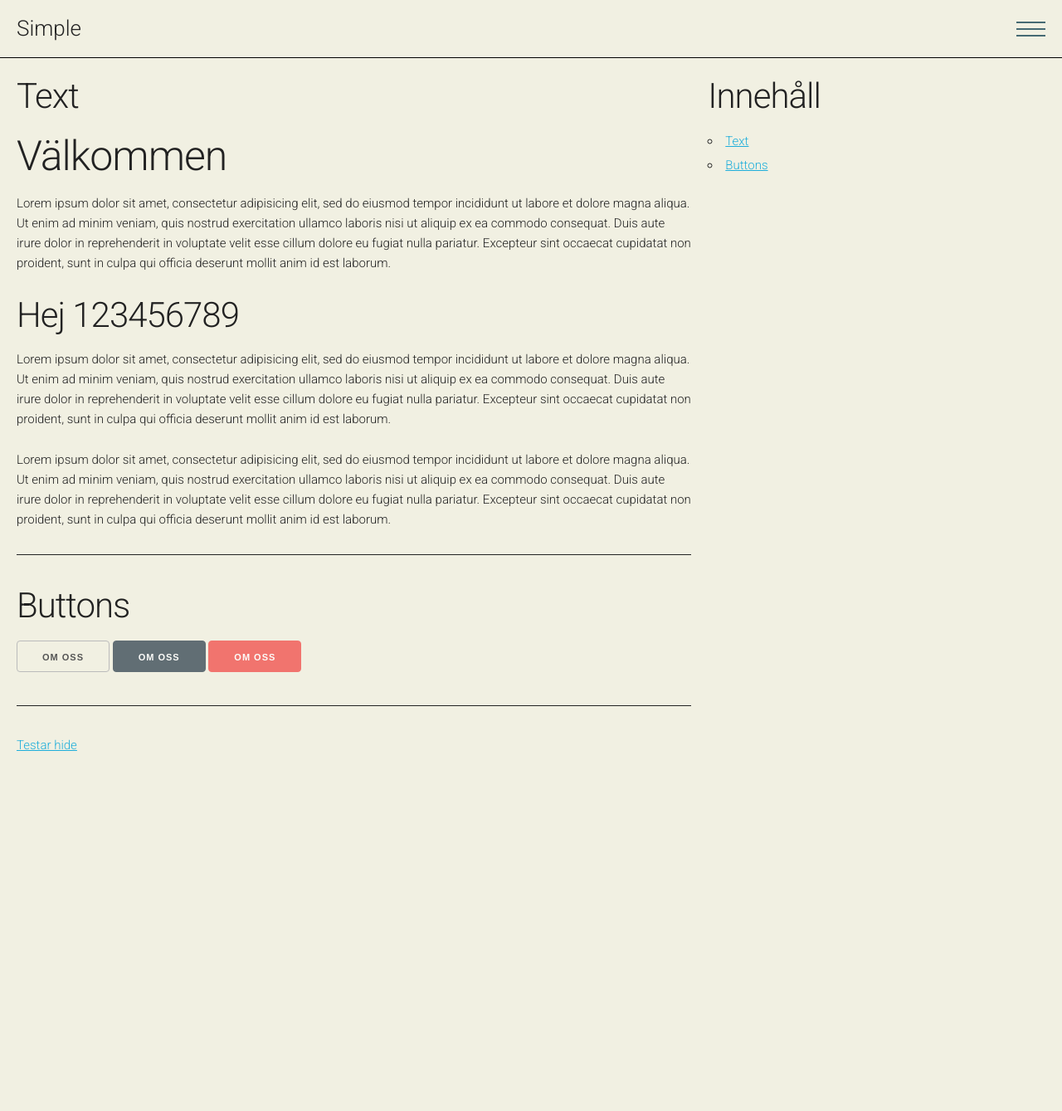
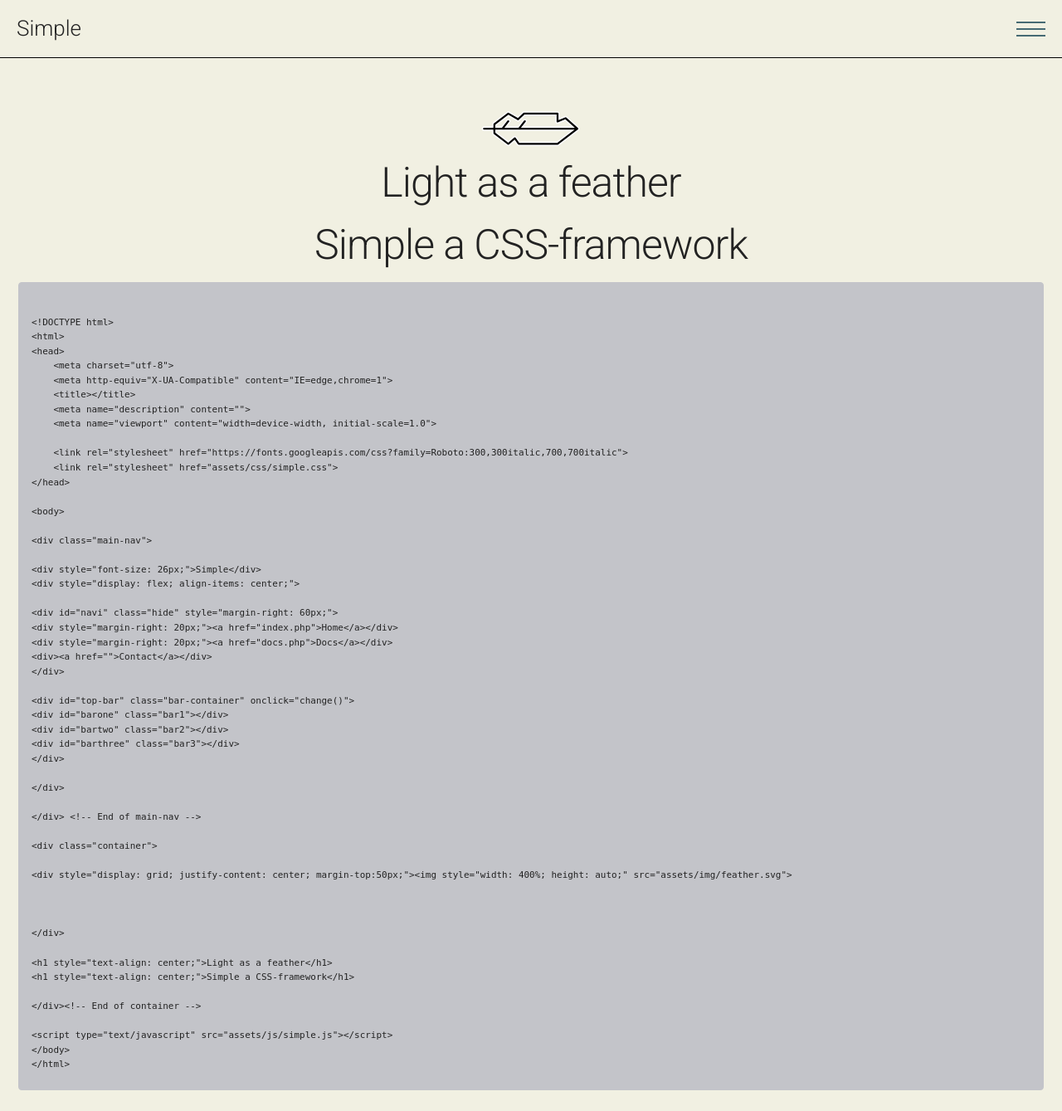
Before and after one commit to peterintelsys/simple, a PHP site: page / in a window 1280 px wide. Shown: the whole page at 83% size. Before the commit the page ends 905 px from the top, so only its background shows below. Run offline with PHP 8.4, Linux system fonts and the light colour scheme.

Commit message:
homepage docs

```diff
--- a/assets/css/simple.css
+++ b/assets/css/simple.css
@@ -122,11 +122,11 @@ p {
 /* Links
 –––––––––––––––––––––––––––––––––––––––––––––––––– */
 a {
-  color: #1EAEDB;
+  color: #1859BD;
 }
 
 a:hover {
-  color: #0FA0CE;
+  color: #1859BD;
 }
 
 /* Forms
@@ -240,8 +240,8 @@ code {
   margin: 0 0.2rem;
   font-size: 90%;
   white-space: nowrap;
-  background: #F1F1F1;
-  border: 1px solid #E1E1E1;
+  background: #C3C4C9;
+  border: 1px solid #C3C4C9;
   border-radius: 4px;
 }
 
@@ -338,6 +338,10 @@ form {
   .grid-responsive {
     display: grid;
   }
+
+  .order-small-1 {
+    grid-row: 2/2;
+  }
 }
 .main-nav {
   display: flex;
@@ -364,8 +368,8 @@ form {
 
 /* Rotate first bar */
 .change .bar1 {
-  -webkit-transform: rotate(-45deg) translate(-8px, 4px);
-  transform: rotate(-45deg) translate(-8px, 4px);
+  -webkit-transform: rotate(-45deg) translate(-7px, 4px);
+  transform: rotate(-45deg) translate(-7px, 4px);
 }
 
 /* Fade out the second bar */
@@ -375,8 +379,8 @@ form {
 
 /* Rotate last bar */
 .change .bar3 {
-  -webkit-transform: rotate(45deg) translate(-7px, -7px);
-  transform: rotate(45deg) translate(-7px, -7px);
+  -webkit-transform: rotate(45deg) translate(-6px, -6px);
+  transform: rotate(45deg) translate(-6px, -6px);
 }
 
 /* Buttons
@@ -387,6 +391,7 @@ input[type=submit],
 input[type=reset],
 input[type=button] {
   display: inline-block;
+  box-sizing: content-box;
   height: 38px;
   padding: 0 30px;
   color: #555;
--- a/assets/css/src/input.scss
+++ b/assets/css/src/input.scss
@@ -3,6 +3,7 @@ $bodycolor: #222;
 $firstcolor: #466A73;
 $btnprimarybackground: #3E4E59;
 $btndanger: #F25652;
+$links: #1859BD;
 
 
 @import'sass/reset';
--- a/assets/css/src/sass/grid.scss
+++ b/assets/css/src/sass/grid.scss
@@ -42,4 +42,8 @@
 	display:grid;
 }
 
+.order-small-1 {
+	grid-row: 2 / 2;
 }
+
+}
--- a/assets/css/src/sass/modules/buttons.scss
+++ b/assets/css/src/sass/modules/buttons.scss
@@ -7,7 +7,7 @@ input[type="reset"],
 input[type="button"] {
   display: inline-block;
   height: 38px;
-  padding: 0 30px;
+  padding: 0 30px !important;
   color: #555;
   text-align: center;
   font-size: 11px;
@@ -21,7 +21,8 @@ input[type="button"] {
   border-radius: 4px;
   border: 1px solid #bbb;
   cursor: pointer;
-  box-sizing: border-box; }
+  box-sizing: border-box;
+}
 .button:hover,
 button:hover,
 input[type="submit"]:hover,
--- a/index.php
+++ b/index.php
@@ -14,87 +14,64 @@
 
 <body>
 
-<div class="main-nav">
+<?php include('main-nav.php')?>
 
-<div style="font-size: 26px;">Simple</div>
-<div style="display: flex; align-items: center;">
+<div class="container">
 
-<div id="navi" class="hide">
-<div>About</div>
-<div>Contact</div>
-</div>
+<div style="display: grid; justify-content: center; margin-top:50px;"><img style="width: 400%; height: auto;" src="assets/img/feather.svg">
 
-<div id="top-bar" class="bar-container" onclick="change()">
-<div id="barone" class="bar1"></div>
-<div id="bartwo" class="bar2"></div>
-<div id="barthree" class="bar3"></div>
-</div>
+
 
 </div>
 
-</div>
+<h1 style="text-align: center;">Light as a feather</h1>
+
+<h1 style="text-align: center;">Simple a CSS-framework</h1>
+
+
+
+<pre><code><xmp>
+<!DOCTYPE html>
+<html>
+<head>
+    <meta charset="utf-8">
+    <meta http-equiv="X-UA-Compatible" content="IE=edge,chrome=1">
+    <title></title>
+    <meta name="description" content="">
+    <meta name="viewport" content="width=device-width, initial-scale=1.0">
+
+    <link rel="stylesheet" href="https://fonts.googleapis.com/css?family=Roboto:300,300italic,700,700italic">
+    <link rel="stylesheet" href="assets/css/simple.css">
+</head>
+
+<body>
+
+<?php include('main-nav.php')?>
+
 
 <div class="container">
 
-<div class="grid-responsive grid-2-1">
+<div style="display: grid; justify-content: center; margin-top:50px;"><img style="width: 400%; height: auto;" src="assets/img/feather.svg">
 
-<div>
 
-<h2 id="text">Text</h2>
-
-<h1>Välkommen</h1>
-<p>Lorem ipsum dolor sit amet, consectetur adipisicing elit, sed do eiusmod
-tempor incididunt ut labore et dolore magna aliqua. Ut enim ad minim veniam,
-quis nostrud exercitation ullamco laboris nisi ut aliquip ex ea commodo
-consequat. Duis aute irure dolor in reprehenderit in voluptate velit esse
-cillum dolore eu fugiat nulla pariatur. Excepteur sint occaecat cupidatat non
-proident, sunt in culpa qui officia deserunt mollit anim id est laborum.</p>
-
-<h2>Hej 123456789</h2>
-<p>Lorem ipsum dolor sit amet, consectetur adipisicing elit, sed do eiusmod
-tempor incididunt ut labore et dolore magna aliqua. Ut enim ad minim veniam,
-quis nostrud exercitation ullamco laboris nisi ut aliquip ex ea commodo
-consequat. Duis aute irure dolor in reprehenderit in voluptate velit esse
-cillum dolore eu fugiat nulla pariatur. Excepteur sint occaecat cupidatat non
-proident, sunt in culpa qui officia deserunt mollit anim id est laborum.</p>
-<p>Lorem ipsum dolor sit amet, consectetur adipisicing elit, sed do eiusmod
-tempor incididunt ut labore et dolore magna aliqua. Ut enim ad minim veniam,
-quis nostrud exercitation ullamco laboris nisi ut aliquip ex ea commodo
-consequat. Duis aute irure dolor in reprehenderit in voluptate velit esse
-cillum dolore eu fugiat nulla pariatur. Excepteur sint occaecat cupidatat non
-proident, sunt in culpa qui officia deserunt mollit anim id est laborum.</p>
-
-<hr>
-
-<h2 id="buttons">Buttons</h2>
-
-<p>
-	<button>Om oss</button>
-	<button class="button-primary">Om oss</button>
-	<button class="button btn-danger">Om oss</button>
-</p>
-<hr>
-
-<a href="javascript:void(0);" onclick="showid('one')">Testar hide</a>
-
-<br><br>
-
-<div id="one" class="hide">Detta är gömd text</div>
 
 </div>
 
+<h1 style="text-align: center;">Light as a feather</h1>
+<h1 style="text-align: center;">Simple a CSS-framework</h1>
 
-<div>
+</div><!-- End of container -->
 
-<h2>Innehåll</h2>
+<script type="text/javascript" src="assets/js/simple.js"></script>
+</body>
+</html>
+</xmp></code></pre>
 
-<ul>
-	<li><a href="#text">Text</a></li>
-	<li><a href="#buttons">Buttons</a></li>
-</ul>
 
-</div>
-</div>
+
+
+
+</div><!-- End of container -->
 
 <script type="text/javascript" src="assets/js/simple.js"></script>
 </body>
--- /dev/null
+++ b/main-nav.php
@@ -0,0 +1,20 @@
+<div class="main-nav">
+
+<div style="font-size: 26px;">Simple</div>
+<div style="display: flex; align-items: center;">
+
+<div id="navi" class="hide" style="margin-right: 60px;">
+<div style="margin-right: 20px;"><a href="index.php">Home</a></div>
+<div style="margin-right: 20px;"><a href="docs.php">Docs</a></div>
+<div><a href="">Contact</a></div>
+</div>
+
+<div id="top-bar" class="bar-container" onclick="change()">
+<div id="barone" class="bar1"></div>
+<div id="bartwo" class="bar2"></div>
+<div id="barthree" class="bar3"></div>
+</div>
+
+</div>
+
+</div> <!-- End of main-nav -->
```
Also changed, not shown: assets/css/src/sass/base.scss (+4 -4 lines), assets/css/src/sass/modules/navbars.scss (+4 -4 lines), docs.php (added, +91 -0 lines), assets/img/feather.svg (added), assets/img/test.jpg (added), 1 other file.
